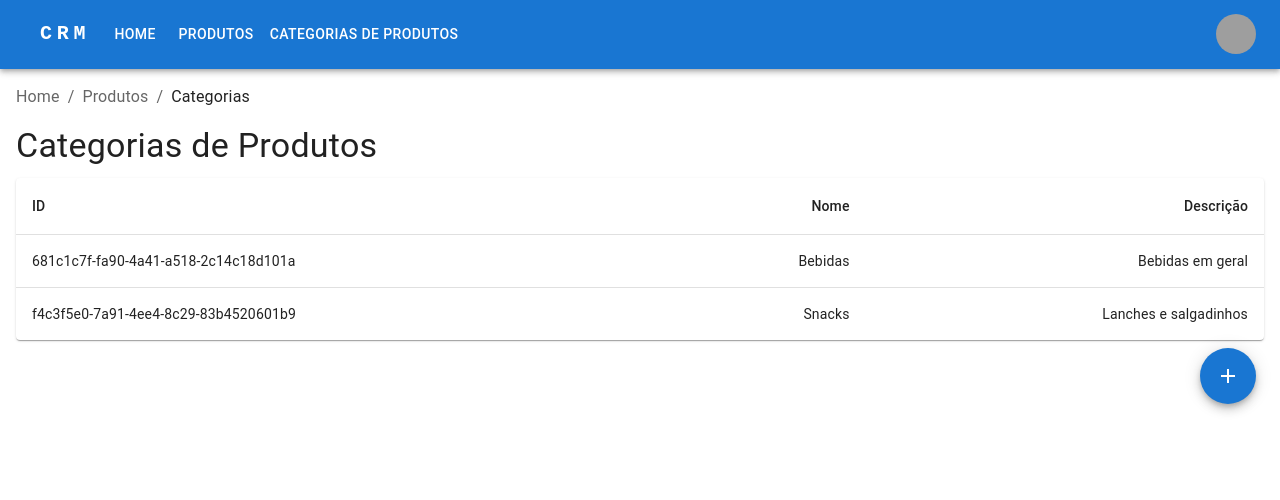
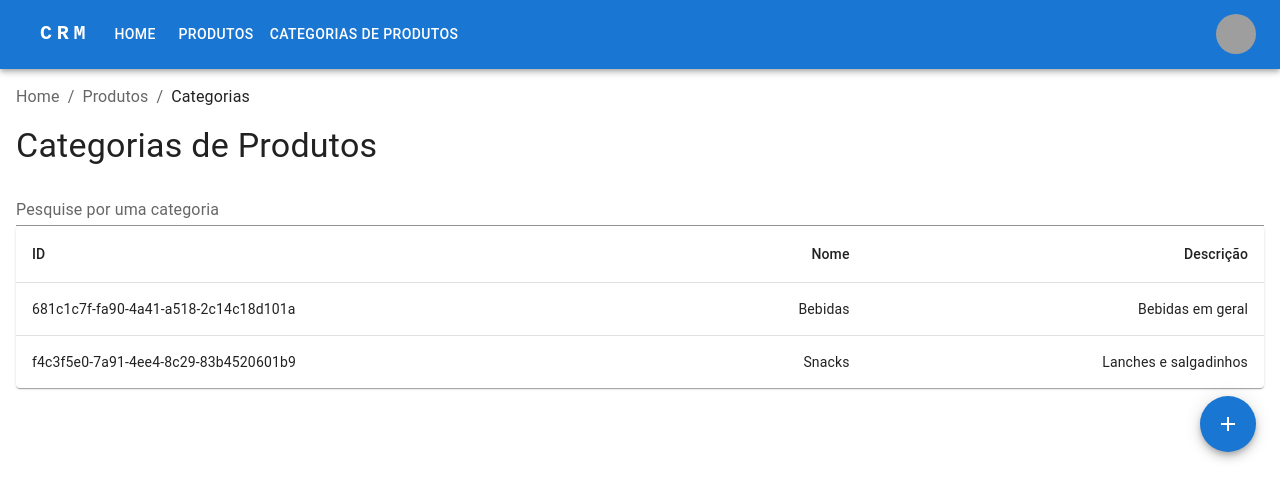
Before and after one commit to BettBernarda/CRM-React-project, a React (Vite) app: page /produtos/categorias in a window 1280 px wide. Shown: the top 500 px of the page. Built offline with nearby package versions, Linux system fonts and the light colour scheme; data requests are answered from the project's data file; grey boxes are pictures that could not be loaded; some icons are missing.

Commit message:
Adicionado filtro de busca na listagem de categorias de produtos

```diff
--- a/src/pages/ProductCategoriesPage.jsx
+++ b/src/pages/ProductCategoriesPage.jsx
@@ -1,11 +1,12 @@
 import { Add as AddIcon } from "@mui/icons-material"
-import { Box, Fab, Paper, Table, TableBody, TableCell, TableContainer, TableHead, TableRow, Tooltip, Typography } from "@mui/material"
+import { Box, Fab, Paper, Table, TableBody, TableCell, TableContainer, TableHead, TableRow, TextField, Tooltip, Typography } from "@mui/material"
 import axios from "axios"
 import { useEffect, useState } from "react"
 import { useNavigate } from "react-router-dom"
 
 export default function ProductCategoriesPage() {
   const [categoriasList, setCategoriasList] = useState([])
+  const [searchText, setSearchText] = useState('')
 
   const navigate = useNavigate()
 
@@ -18,6 +19,13 @@ export default function ProductCategoriesPage() {
       <Typography variant="h4" gutterBottom>
         Categorias de Produtos
       </Typography>
+      <TextField fullWidth
+          label="Pesquise por uma categoria"
+          type="search"
+          variant="standard"
+          value={searchText}
+          onChange={(e) => setSearchText(e.target.value)}
+        />
       <Box sx={{ width: '100%' }}>
         <TableContainer component={Paper}>
           <Table sx={{ minWidth: 650 }} aria-label="simple table">
@@ -29,7 +37,9 @@ export default function ProductCategoriesPage() {
               </TableRow>
             </TableHead>
             <TableBody>
-              {categoriasList.map(categoria => (
+              {categoriasList
+                .filter(categoria => categoria.nome.toUpperCase().includes(searchText.toUpperCase()))
+                .map(categoria => (
                   <TableRow
                     key={categoria.id}
                     sx={{
```
Lines whose indentation alone changed are shown as unchanged.
